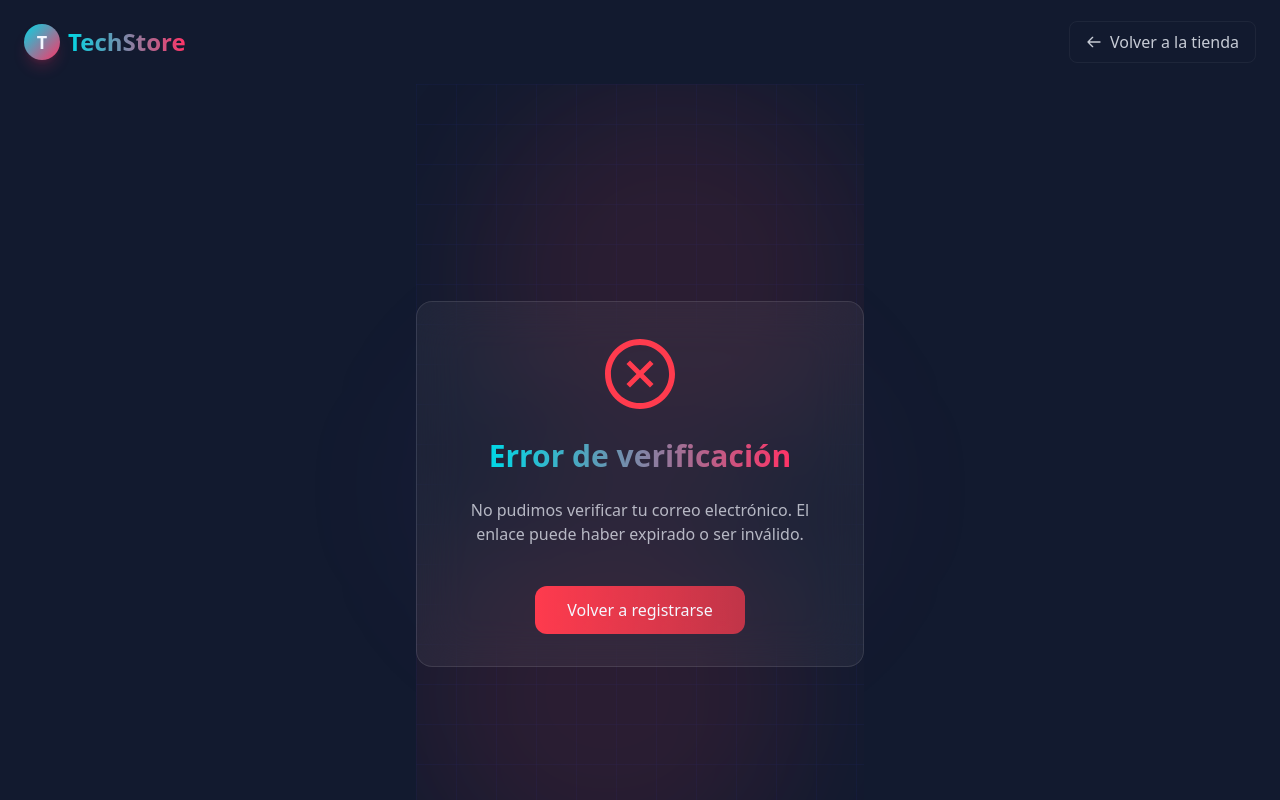
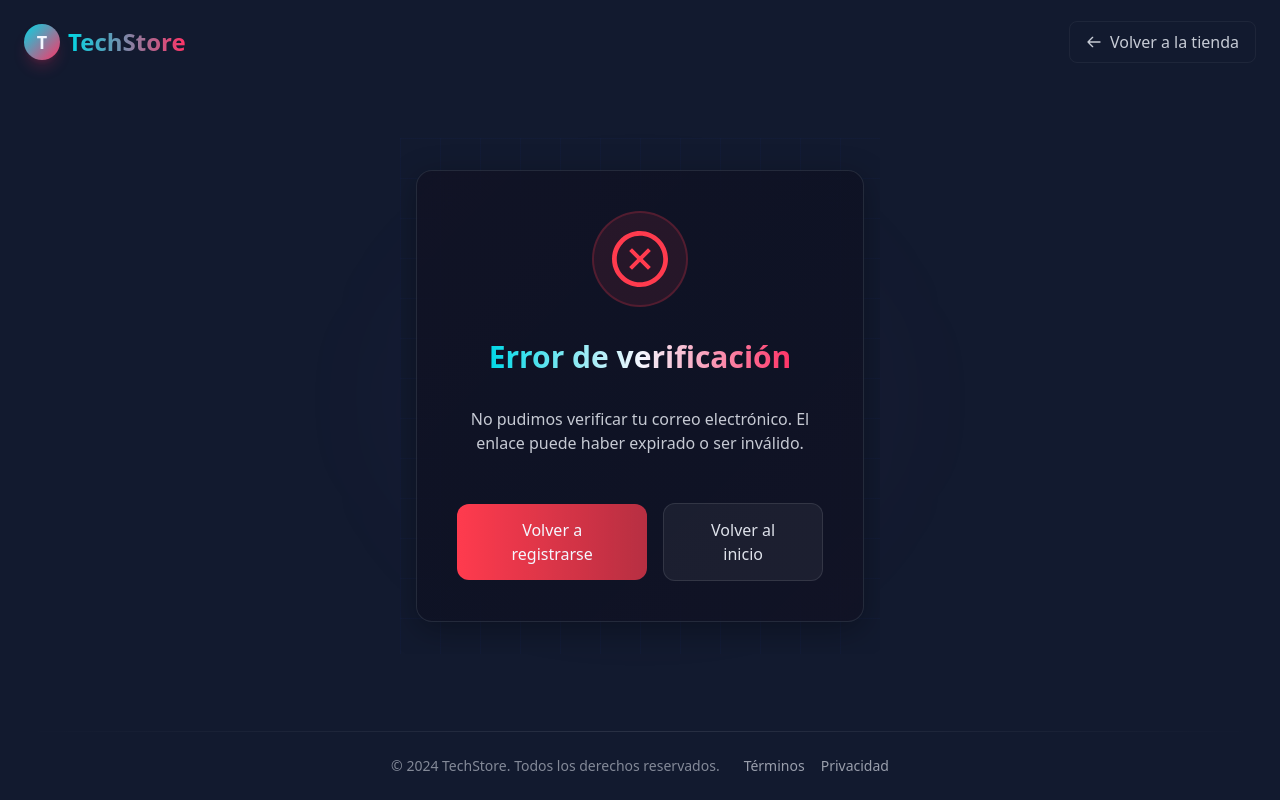
Before and after one commit to sandovaldavid/byte-shop-ecommerce, a Next.js app: page /auth/verify in a window 1280 px wide. Shown: the top 800 px of the page. Built offline with nearby package versions, Linux system fonts and the light colour scheme; no server answers.

Commit message:
💄 enhance VerifyPage component with improved animations, loading states, and dynamic gradients for better user experience

```diff
--- a/src/app/auth/verify/page.js
+++ b/src/app/auth/verify/page.js
@@ -2,7 +2,12 @@
 import React, { useEffect, useState, Suspense } from 'react';
 import Link from 'next/link';
 import { useSearchParams } from 'next/navigation';
-import { AiOutlineCheckCircle, AiOutlineCloseCircle } from 'react-icons/ai';
+import {
+	AiOutlineCheckCircle,
+	AiOutlineCloseCircle,
+	AiOutlineMail,
+} from 'react-icons/ai';
+import { motion, AnimatePresence } from 'framer-motion';
 import { authApi } from '@/api/authController';
 import { Loading } from '@/components';
 
@@ -20,7 +25,6 @@ function VerifyPageContent() {
 			}
 
 			try {
-				// Llamar a la función de verificación
 				await authApi.confirmVerification(userId, secret);
 				setStatus('success');
 			} catch (error) {
@@ -32,90 +36,207 @@ function VerifyPageContent() {
 		verifyEmail();
 	}, [userId, secret]);
 
+	// Animation variants
+	const containerVariants = {
+		hidden: { opacity: 0 },
+		visible: {
+			opacity: 1,
+			transition: {
+				when: 'beforeChildren',
+				staggerChildren: 0.2,
+				duration: 0.6,
+			},
+		},
+	};
+
+	const itemVariants = {
+		hidden: { opacity: 0, y: 20 },
+		visible: {
+			opacity: 1,
+			y: 0,
+			transition: { duration: 0.5 },
+		},
+	};
+
 	const statusConfig = {
 		loading: {
 			icon: (
-				<div className='w-16 h-16 border-4 border-secondary border-t-transparent rounded-full animate-spin' />
+				<div className='relative w-24 h-24 flex items-center justify-center'>
+					<div className='absolute w-full h-full rounded-full border-4 border-secondary/20'></div>
+					<div className='absolute w-full h-full rounded-full border-4 border-t-secondary border-r-transparent border-b-transparent border-l-transparent animate-spin'></div>
+					<AiOutlineMail className='text-4xl text-secondary/70' />
+				</div>
 			),
 			title: 'Verificando tu correo electrónico',
 			message: 'Esto solo tomará un momento...',
 			button: null,
+			bgClass: 'from-secondary/10 via-accent2/5 to-accent1/10',
+			iconBgClass: 'bg-secondary/10 border-secondary/20',
 		},
 		success: {
 			icon: (
-				<AiOutlineCheckCircle className='w-20 h-20 text-success animate-scale-in' />
+				<div className='w-24 h-24 rounded-full bg-success/10 border-2 border-success/20 flex items-center justify-center transform transition-all duration-700 animate-pulse-slow'>
+					<motion.div
+						initial={{ scale: 0 }}
+						animate={{ scale: 1 }}
+						transition={{
+							type: 'spring',
+							stiffness: 200,
+							damping: 10,
+							delay: 0.2,
+						}}>
+						<AiOutlineCheckCircle className='w-16 h-16 text-success' />
+					</motion.div>
+				</div>
 			),
 			title: '¡Correo verificado con éxito!',
 			message:
 				'Tu cuenta ha sido verificada correctamente. Ya puedes comenzar a explorar nuestra tienda.',
 			button: (
+				<motion.div
+					initial={{ opacity: 0, scale: 0.8 }}
+					animate={{ opacity: 1, scale: 1 }}
+					transition={{ delay: 0.5, duration: 0.3 }}>
 					<Link
 						href='/auth/login'
-					className='inline-flex items-center px-8 py-3 bg-gradient-to-r from-accent1 to-accent2 hover:from-accent2 hover:to-accent1 text-light rounded-xl transition-all duration-300 transform hover:scale-105 hover:shadow-xl shadow-accent1/20'>
-					Iniciar Sesión
+						className='inline-flex items-center justify-center gap-2 px-8 py-3.5 bg-gradient-to-r from-accent1 to-accent2 hover:from-accent2 hover:to-accent1 text-light font-medium rounded-xl transition-all duration-300 transform hover:scale-[1.03] active:scale-[0.98] hover:shadow-lg shadow-accent1/20'>
+						<span>Iniciar Sesión</span>
+						<svg
+							xmlns='http://www.w3.org/2000/svg'
+							className='h-5 w-5'
+							viewBox='0 0 20 20'
+							fill='currentColor'>
+							<path
+								fillRule='evenodd'
+								d='M10.293 5.293a1 1 0 011.414 0l4 4a1 1 0 010 1.414l-4 4a1 1 0 01-1.414-1.414L12.586 11H5a1 1 0 110-2h7.586l-2.293-2.293a1 1 0 010-1.414z'
+								clipRule='evenodd'
+							/>
+						</svg>
 					</Link>
+				</motion.div>
 			),
+			bgClass: 'from-success/10 via-success/5 to-accent2/10',
+			iconBgClass: 'bg-success/10 border-success/20',
 		},
 		error: {
 			icon: (
-				<AiOutlineCloseCircle className='w-20 h-20 text-error animate-shake' />
+				<div className='w-24 h-24 rounded-full bg-error/10 border-2 border-error/20 flex items-center justify-center'>
+					<motion.div
+						animate={{
+							rotate: [0, -5, 5, -5, 5, 0],
+							transition: { duration: 0.5, delay: 0.2 },
+						}}>
+						<AiOutlineCloseCircle className='w-16 h-16 text-error' />
+					</motion.div>
+				</div>
 			),
 			title: 'Error de verificación',
 			message:
 				'No pudimos verificar tu correo electrónico. El enlace puede haber expirado o ser inválido.',
 			button: (
+				<motion.div
+					initial={{ opacity: 0, scale: 0.8 }}
+					animate={{ opacity: 1, scale: 1 }}
+					transition={{ delay: 0.5, duration: 0.3 }}
+					className='flex flex-col sm:flex-row items-center gap-4'>
 					<Link
 						href='/auth/register'
-					className='inline-flex items-center px-8 py-3 bg-gradient-to-r from-error to-error/70 hover:from-error/70 hover:to-error text-light rounded-xl transition-all duration-300 transform hover:scale-105 hover:shadow-xl shadow-error/20'>
+						className='inline-flex items-center justify-center px-8 py-3.5 bg-gradient-to-r from-error to-error/70 hover:from-error/70 hover:to-error text-light font-medium rounded-xl transition-all duration-300 transform hover:scale-[1.03] active:scale-[0.98] hover:shadow-lg shadow-error/20 w-full sm:w-auto'>
 						Volver a registrarse
 					</Link>
+					<Link
+						href='/'
+						className='inline-flex items-center justify-center px-8 py-3.5 bg-white/5 border border-white/10 text-light/90 hover:bg-white/10 hover:text-light font-medium rounded-xl transition-all duration-300 w-full sm:w-auto'>
+						Volver al inicio
+					</Link>
+				</motion.div>
 			),
+			bgClass: 'from-error/10 via-error/5 to-error/10',
+			iconBgClass: 'bg-error/10 border-error/20',
 		},
 	};
 
 	const current = statusConfig[status];
 
 	return (
-		<div className='min-h-screen bg-dark flex items-center justify-center relative overflow-hidden py-16'>
-			<div className='absolute inset-0 bg-[linear-gradient(rgba(45,58,254,0.05)_1px,transparent_1px),linear-gradient(90deg,rgba(45,58,254,0.05)_1px,transparent_1px)] bg-[size:40px_40px]'></div>
+		<div className='bg-dark flex items-center justify-center relative overflow-hidden py-8 px-4'>
+			{/* Background elements */}
+			<div className='absolute inset-0 bg-[linear-gradient(rgba(51,85,255,0.03)_1px,transparent_1px),linear-gradient(90deg,rgba(51,85,255,0.03)_1px,transparent_1px)] bg-[size:40px_40px]'></div>
+
+			{/* Dynamic gradients */}
+			<motion.div
+				className={`absolute top-0 right-0 w-96 h-96 rounded-full filter blur-3xl opacity-50 ${current.bgClass}`}
+				animate={{
+					scale: [1, 1.05, 1],
+					opacity: [0.3, 0.5, 0.3],
+				}}
+				transition={{
+					duration: 8,
+					repeat: Infinity,
+					repeatType: 'reverse',
+				}}
+			/>
+
+			<motion.div
+				className={`absolute bottom-0 left-0 w-96 h-96 rounded-full filter blur-3xl opacity-50 ${current.bgClass}`}
+				animate={{
+					scale: [1, 1.1, 1],
+					opacity: [0.3, 0.5, 0.3],
+				}}
+				transition={{
+					duration: 10,
+					delay: 1,
+					repeat: Infinity,
+					repeatType: 'reverse',
+				}}
+			/>
+
+			{/* Content card */}
+			<motion.div
+				className='relative w-full max-w-md'
+				variants={containerVariants}
+				initial='hidden'
+				animate='visible'>
+				<motion.div
+					className='relative overflow-hidden p-8 sm:p-10 rounded-2xl bg-glass-dark backdrop-blur-lg border border-white/10 shadow-glass-dark'
+					variants={itemVariants}>
+					{/* Card inner gradient overlay */}
 					<div
-				className={`absolute top-0 right-0 w-96 h-96 rounded-full filter blur-3xl transition-colors duration-500
-                ${
-					status === 'loading'
-						? 'bg-secondary/10'
-						: status === 'success'
-							? 'bg-success/10'
-							: 'bg-error/10'
-				}`}></div>
-			<div
-				className={`absolute bottom-0 left-0 w-96 h-96 rounded-full filter blur-3xl transition-colors duration-500
-                ${
-					status === 'loading'
-						? 'bg-accent1/10'
-						: status === 'success'
-							? 'bg-success/10'
-							: 'bg-error/10'
-				}`}></div>
+						className={`absolute inset-0 bg-gradient-to-br ${current.bgClass} opacity-20`}></div>
 
-			<div className='relative w-full max-w-md p-8 rounded-2xl bg-white/5 backdrop-blur-xl border border-white/10'>
-				<div className='flex flex-col items-center justify-center space-y-6 text-center'>
-					<div className='transform transition-all duration-500'>
+					<div className='relative z-10 flex flex-col items-center justify-center space-y-8 text-center'>
+						{/* Icon */}
+						<motion.div
+							variants={itemVariants}
+							className='transform transition-all duration-500'>
 							{current.icon}
-					</div>
+						</motion.div>
 
-					<h1 className='text-3xl font-bold bg-gradient-to-r from-secondary to-accent1 bg-clip-text text-transparent'>
+						{/* Title */}
+						<motion.h1
+							variants={itemVariants}
+							className='text-3xl font-bold bg-gradient-to-r from-secondary via-light to-accent1 bg-clip-text text-transparent'>
 							{current.title}
-					</h1>
+						</motion.h1>
 
-					<p className='text-light/70'>{current.message}</p>
+						{/* Message */}
+						<motion.p
+							variants={itemVariants}
+							className='text-light/80 max-w-sm'>
+							{current.message}
+						</motion.p>
 
+						{/* Button */}
 						{current.button && (
-						<div className='pt-4 animate-fade-up'>
+							<motion.div
+								variants={itemVariants}
+								className='pt-4 w-full'>
 								{current.button}
-						</div>
+							</motion.div>
 						)}
 					</div>
-			</div>
+				</motion.div>
+			</motion.div>
 		</div>
 	);
 }
```
Lines whose indentation alone changed are shown as unchanged.
